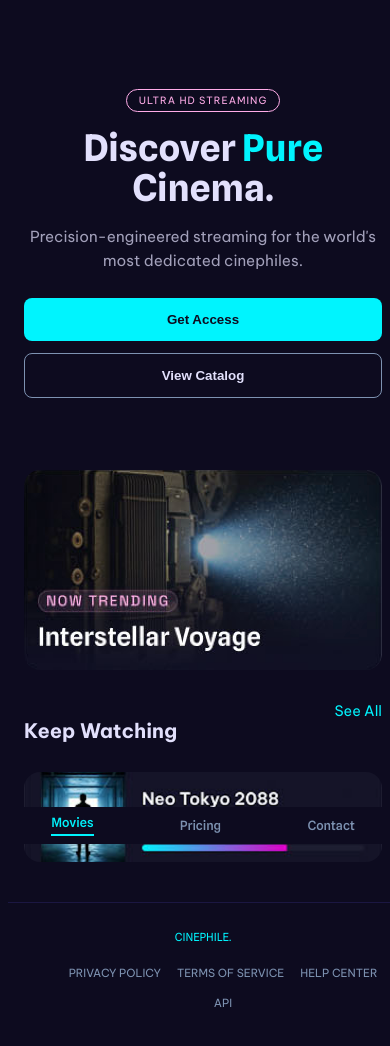
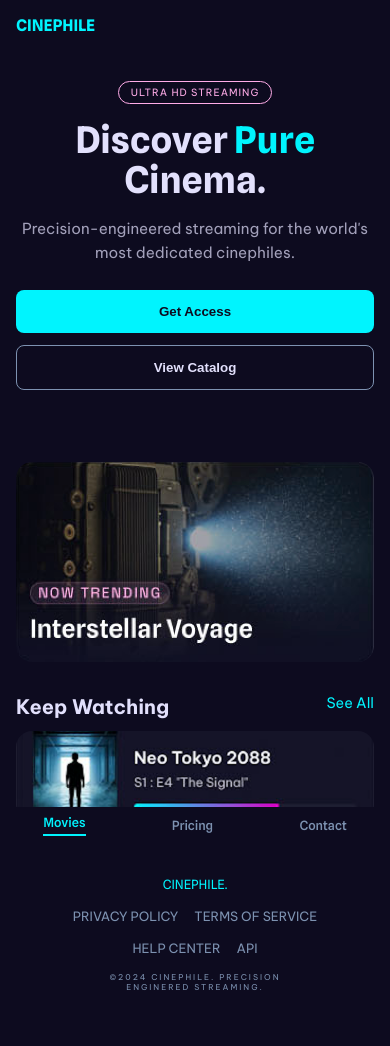
Before and after one commit to cinephile-team-1/cinephile-team-1, a React (Vite) app: page / in a window 390 px wide. Built offline with nearby package versions, Linux system fonts and the light colour scheme.

Commit message:
style: improve header and footer

```diff
--- a/src/components/footer/Footer.jsx
+++ b/src/components/footer/Footer.jsx
@@ -5,7 +5,7 @@ import shareIcon from '../../assets/icons/share-icon.svg';
 function Footer() {
   return (
     <footer className='ct-footer'>
-        <p className='ct-footer_logo'>CINEPHILE.<span> PRECISION ENGINEERED SRTEAMING</span></p>
+        <p className='ct-footer_logo'>CINEPHILE.<span>PRECISION ENGINEERED SRTEAMING</span></p>
 
         <ul className='ct-footer_info'>
           <li>PRIVACY POLICY</li>
@@ -17,6 +17,7 @@ function Footer() {
           <li><img src={globeIcon} alt="globe icon" /></li>
           <li><img src={shareIcon} alt="share icon" /></li>
         </ul>
+        <p className='ct-footer_copy'>&copy;2024 CINEPHILE. PRECISION ENGINERED STREAMING.</p>
     </footer>
   );
 }
--- a/src/main.scss
+++ b/src/main.scss
@@ -8,6 +8,7 @@
 
 * {
     box-sizing: border-box;
+    margin: 0;
 }
 
 body {
--- a/src/styles/Footer.scss
+++ b/src/styles/Footer.scss
@@ -33,12 +33,18 @@
     white-space: nowrap;
 }
 
+.ct-footer_copy {
+    display: none;
+}
+
 @media (max-width: 768px) {
     .ct-footer {
         flex-direction: column;
         align-items: center;
         text-align: center;
-        font-size: 0.7rem;
+        font-size: 0.8rem;
+        border-top: 0px;
+        padding-bottom: 3rem;
 
         span {
             display: none;
@@ -46,6 +52,8 @@
     }
 
     .ct-footer_info {
+        width: 80%;
+        padding: 1rem;
         flex-wrap: wrap;
         justify-content: center;
     }
@@ -53,4 +61,11 @@
     .ct-footer_icons {
         display: none;
     }
+
+    .ct-footer_copy {
+        display: block;
+        font-size: 0.5rem;
+        width: 50%;
+        letter-spacing: 2px;
+    }
 }
--- a/src/styles/Header.scss
+++ b/src/styles/Header.scss
@@ -28,7 +28,11 @@
         padding: 0.5rem 0;
 
         p {
-            display: none;
+            position: fixed;
+            top: 0;
+            padding: 1rem;
+            background-color: $azul;
+            width: 100%;
         }
     }
 }
```
